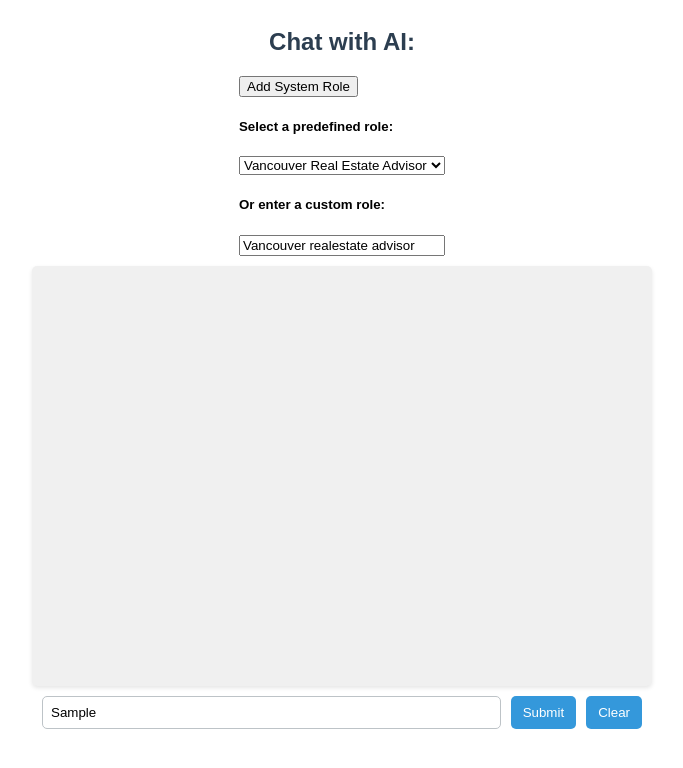
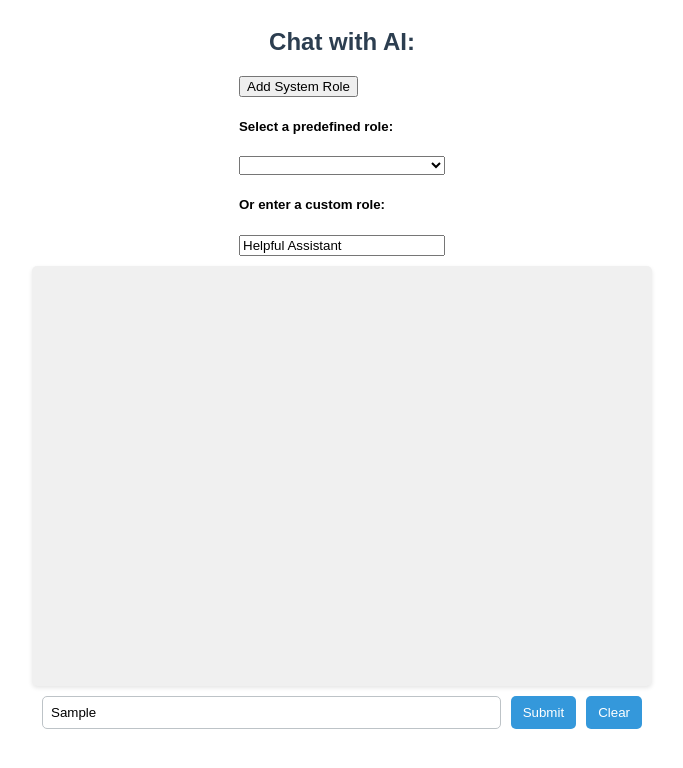
Before and after one commit to tuzimao/Royapp, a Vue app in the folder frontend/: page / in a window 1280 px wide. Both pictures are taken after typing "Sample" into the empty fields and a click on the button "Add System Role". Shown: the top 768 px of the page, without its empty margins (298-981 px from the left). Built offline with nearby package versions, Linux system fonts and the light colour scheme.

Commit message:
update gptquestion and create component SystemRoleSelector

```diff
--- a/frontend/src/components/GPTQuestionForm.vue
+++ b/frontend/src/components/GPTQuestionForm.vue
@@ -1,7 +1,13 @@
 <template>
   <div class="gpt-chat">
     <h2>Chat with AI:</h2>
-    <SystemRoleSelector :disabled="disableRoleChange" @update-system-role="updateSystemRole" />
+    <SystemRoleSelector
+      v-if="showSystemRoleSelector"
+      :disabled="disableRoleChange"
+      @update-system-role="updateSystemRole"
+      @role-selected="onRoleSelected"
+    />
+    <h3 v-else>Current Role: {{ currentRole }}</h3>
     <div class="chat-container">
       <div v-for="(message, index) in messages" :key="index" :class="`message ${message.type}`">
         {{ message.content }}
@@ -38,10 +44,15 @@ export default {
     return {
       question: "",
       messages: [],
+      currentRole: "Helpful Assistant",
+      showSystemRoleSelector: true,
     };
   },
   methods: {
     async submitQuestion() {
+      if (this.showSystemRoleSelector) {
+        this.onRoleSelected();
+      }
   try {
     this.messages.push({ type: "user", content: this.question });
 
@@ -66,9 +77,14 @@ export default {
 },
     resetChat() {
       this.messages = [];
+      this.showSystemRoleSelector = true;
     },
     updateSystemRole(newRole) {
       this.systemRole = newRole;
+      this.currentRole = newRole;
+    },
+    onRoleSelected() {
+      this.showSystemRoleSelector = false;
     },
   },
 };
--- a/frontend/src/components/SystemRoleSelector.vue
+++ b/frontend/src/components/SystemRoleSelector.vue
@@ -3,14 +3,14 @@
       <button :disabled="disabled" @click="toggleRoleSelection">Add System Role</button>
       <div v-if="showRoleSelection" class="role-selection">
         <h5>Select a predefined role:</h5>
-        <select v-model="systemRole" @change="toggleRoleSelection">
+        <select v-model="systemRole" @change="hideRoleSelector">
           <option value="">--Select a role--</option>
-          <option value="Vancouver realestate advisor">Vancouver Real Estate Advisor</option>
+          <option value="Vancouver Real Estate Advisor">Vancouver Real Estate Advisor</option>
           <option value="Doctor">Doctor</option>
           <option value="Scientist">Scientist</option>
         </select>
         <h5>Or enter a custom role:</h5>
-        <input v-model="systemRole" @blur="toggleRoleSelection" placeholder="Enter a custom role..." />
+        <input v-model="systemRole" @blur="hideRoleSelector" placeholder="Enter a custom role..." />
       </div>
     </div>
   </template>
@@ -25,15 +25,19 @@
     },
     data() {
       return {
-        systemRole: "Vancouver realestate advisor",
+        systemRole: "Helpful Assistant",
         showRoleSelection: false,
       };
     },
     methods: {
-      toggleRoleSelection() {
-        this.showRoleSelection = !this.showRoleSelection;
-      },
+    toggleRoleSelection() {
+      this.showRoleSelection = !this.showRoleSelection;
     },
+    hideRoleSelector() {
+      this.showRoleSelection = false;
+      this.$emit('role-selected');
+    },
+  },
     watch: {
       systemRole(newRole) {
         this.$emit("update-system-role", newRole);
```
